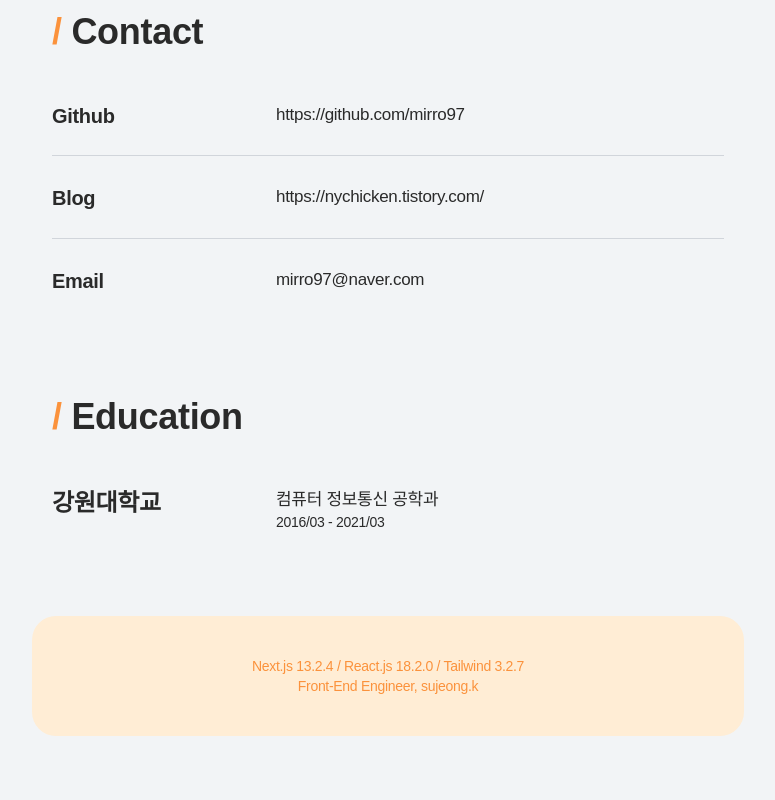
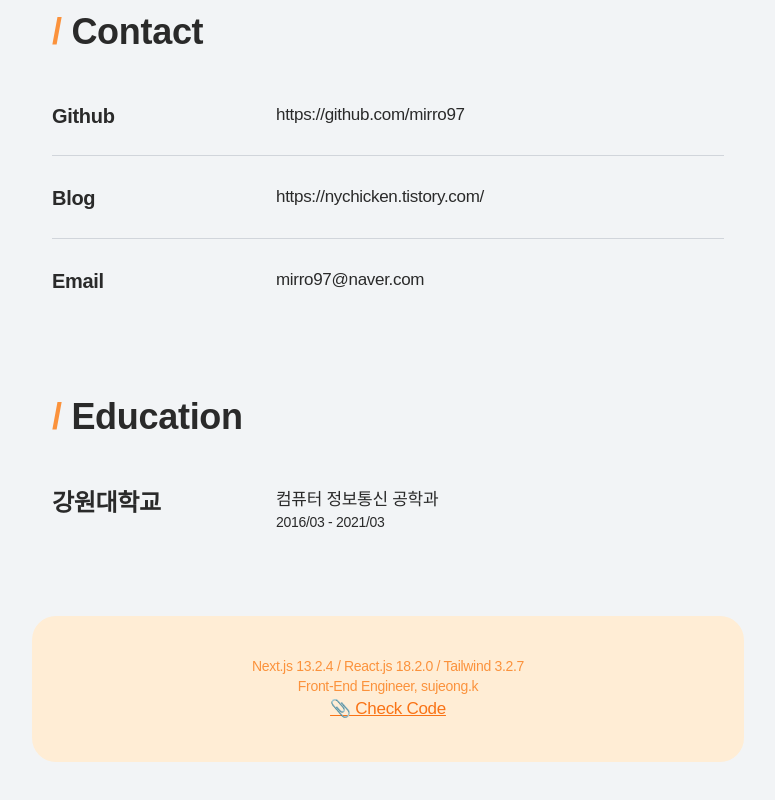
Before and after one commit to mirro97/my-page, a Next.js app: page / in a window 1280 px wide. Shown: the part 6771-7571 px from the top of the page, without its empty margins (252-1027 px from the left). Built offline with nearby package versions, Linux system fonts and the light colour scheme.

Commit message:
footer 에 프로젝트 깃허브 링크 추가

```diff
--- a/src/pages/index.tsx
+++ b/src/pages/index.tsx
@@ -508,6 +508,9 @@ export default function Home() {
         <SmallText>Next.js 13.2.4 / React.js 18.2.0 / Tailwind 3.2.7</SmallText>
 
         <SmallText>Front-End Engineer, sujeong.k</SmallText>
+        <LinkText href="https://github.com/mirro97/my-page">
+          📎 Check Code
+        </LinkText>
       </BottomSection>
     </>
   );
```
